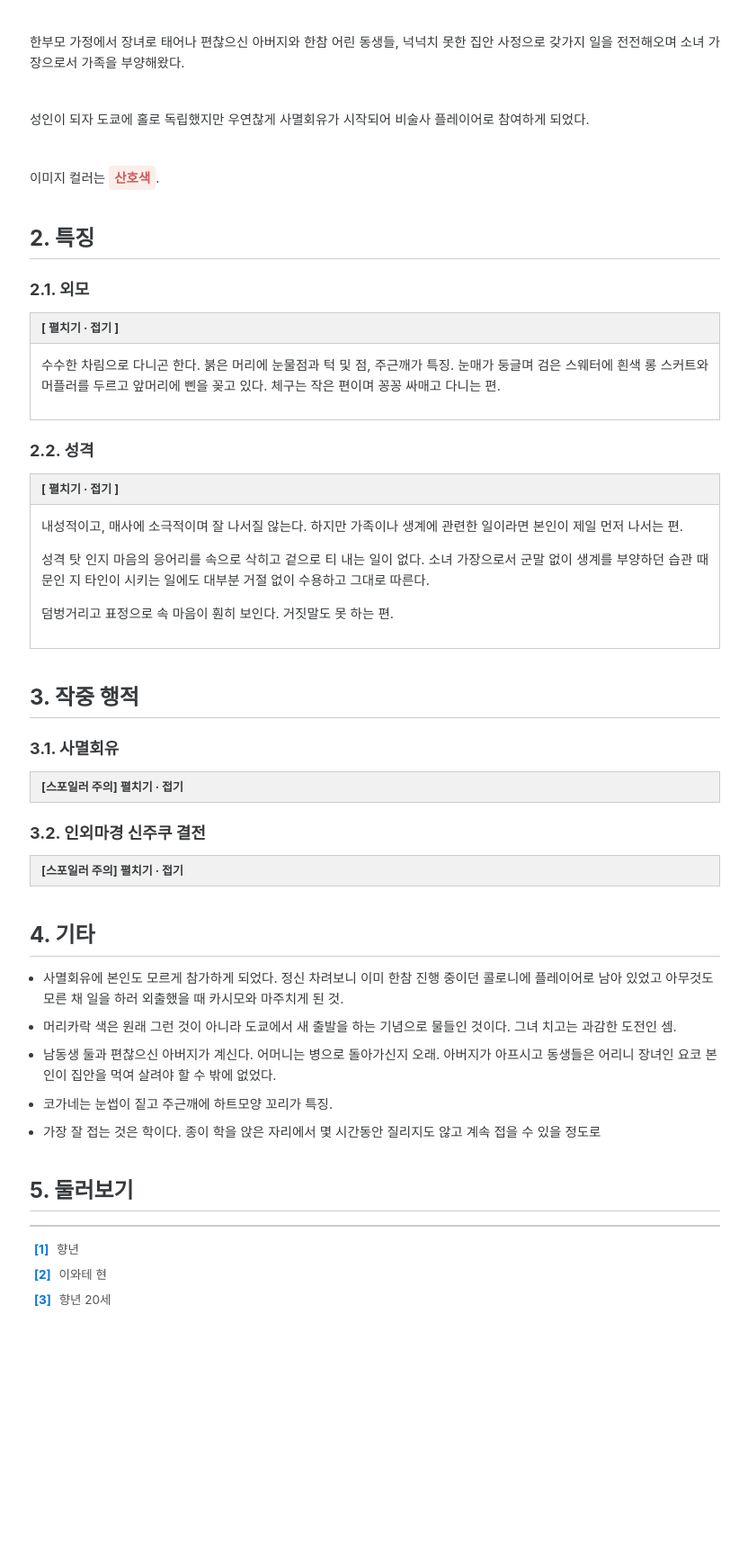
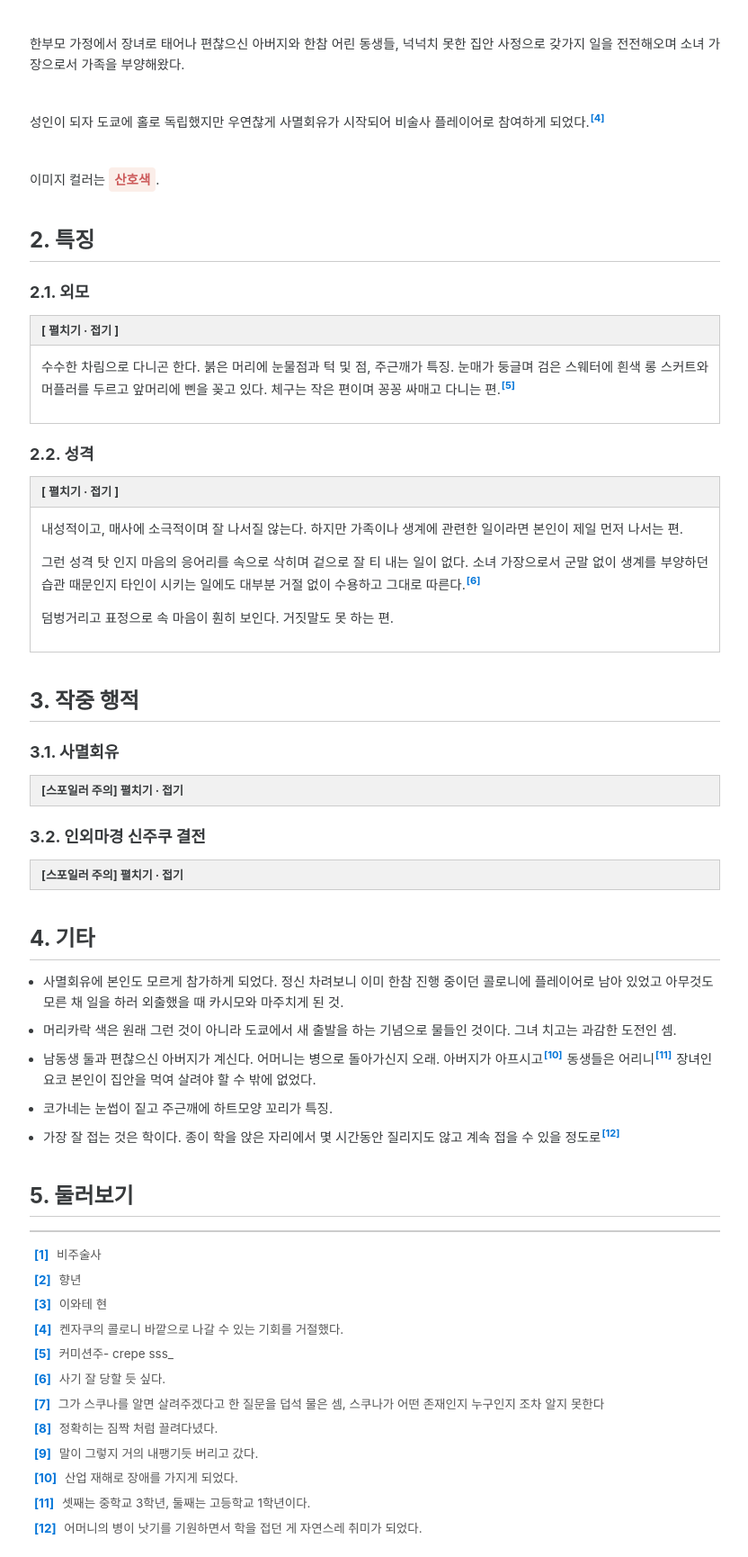
Before and after one commit to 0527bcy-lang/bbangmuwiki, a plain HTML site: page index.html in a window 1280 px wide. Shown: the part 1683-3413 px from the top of the page at 90% size, without its empty margins (223-1055 px from the left). Before the commit the page ends 3159 px from the top, so only its background shows below. Drawn offline with Linux system fonts and the light colour scheme.

Commit message:
index.html 업데이트

```diff
--- a/index.html
+++ b/index.html
@@ -76,7 +76,6 @@
             cursor: pointer;
             user-select: none;
         }
-        /* 처음에는 무조건 닫힌 상태 */
         .frame-body-content {
             display: none;
         }
@@ -347,10 +346,10 @@
             <tr><td class="attr-name">성별</td><td>여성</td></tr>
             <tr><td class="attr-name">체류 콜로니</td><td>도쿄 제 2 콜로니</td></tr>
             <tr><td class="attr-name">취미</td><td>종이 접기</td></tr>
-            <tr><td class="attr-name">술식</td><td>없음</td></tr>
-            <tr><td class="attr-name">나이</td><td>20세<span class="footnote" onclick="showPopup(event, '향년')">[1]</span></td></tr>
+            <tr><td class="attr-name">술식</td><td>없음<span class="footnote" onclick="showPopup(event, '비주술사')">[1]</span></td></tr>
+            <tr><td class="attr-name">나이</td><td>20세<span class="footnote" onclick="showPopup(event, '향년')">[2]</span></td></tr>
             <tr><td class="attr-name">분류</td><td>인간</td></tr>
-            <tr><td class="attr-name">출생</td><td>1998. 05. 31<span class="footnote" onclick="showPopup(event, '이와테 현')">[2]</span></td></tr>
+            <tr><td class="attr-name">출생</td><td>1998. 05. 31<span class="footnote" onclick="showPopup(event, '이와테 현')">[3]</span></td></tr>
             <tr><td class="attr-name">신장</td><td>156cm</td></tr>
         </table>
     </div>
@@ -382,7 +381,7 @@
         <br>
         <p>한부모 가정에서 장녀로 태어나 편찮으신 아버지와 한참 어린 동생들, 넉넉치 못한 집안 사정으로 갖가지 일을 전전해오며 소녀 가장으로서 가족을 부양해왔다.</p>
         <br>
-        <p>성인이 되자 도쿄에 홀로 독립했지만 우연찮게 사멸회유가 시작되어 비술사 플레이어로 참여하게 되었다.</p>
+        <p>성인이 되자 도쿄에 홀로 독립했지만 우연찮게 사멸회유가 시작되어 비술사 플레이어로 참여하게 되었다.<span class="footnote" onclick="showPopup(event, '켄자쿠의 콜로니 바깥으로 나갈 수 있는 기회를 거절했다.')">[4]</span></p>
         <br>
         <p>이미지 컬러는 <span class="coral-tag">산호색</span>.</p>
 
@@ -392,7 +391,7 @@
         <div class="folding-box">
             <div class="folding-header" onclick="toggleFolding('fold-appearance')">[ 펼치기 · 접기 ]</div>
             <div class="folding-content open-active" id="fold-appearance">
-                <p>수수한 차림으로 다니곤 한다. 붉은 머리에 눈물점과 턱 및 점, 주근깨가 특징. 눈매가 둥글며 검은 스웨터에 흰색 롱 스커트와 머플러를 두르고 앞머리에 삔을 꽂고 있다. 체구는 작은 편이며 꽁꽁 싸매고 다니는 편.</p>
+                <p>수수한 차림으로 다니곤 한다. 붉은 머리에 눈물점과 턱 및 점, 주근깨가 특징. 눈매가 둥글며 검은 스웨터에 흰색 롱 스커트와 머플러를 두르고 앞머리에 삔을 꽂고 있다. 체구는 작은 편이며 꽁꽁 싸매고 다니는 편.<span class="footnote" onclick="showPopup(event, '커미션주- crepe sss_')">[5]</span></p>
             </div>
         </div>
 
@@ -401,7 +400,7 @@
             <div class="folding-header" onclick="toggleFolding('fold-personality')">[ 펼치기 · 접기 ]</div>
             <div class="folding-content open-active" id="fold-personality">
                 <p>내성적이고, 매사에 소극적이며 잘 나서질 않는다. 하지만 가족이나 생계에 관련한 일이라면 본인이 제일 먼저 나서는 편.</p>
-                <p>성격 탓 인지 마음의 응어리를 속으로 삭히고 겉으로 티 내는 일이 없다. 소녀 가장으로서 군말 없이 생계를 부양하던 습관 때문인 지 타인이 시키는 일에도 대부분 거절 없이 수용하고 그대로 따른다.</p>
+                <p>그런 성격 탓 인지 마음의 응어리를 속으로 삭히며 겉으로 잘 티 내는 일이 없다. 소녀 가장으로서 군말 없이 생계를 부양하던 습관 때문인지 타인이 시키는 일에도 대부분 거절 없이 수용하고 그대로 따른다.<span class="footnote" onclick="showPopup(event, '사기 잘 당할 듯 싶다.')">[6]</span></p>
                 <p>덤벙거리고 표정으로 속 마음이 훤히 보인다. 거짓말도 못 하는 편.</p>
             </div>
         </div>
@@ -413,9 +412,9 @@
             <div class="folding-header" onclick="toggleFolding('fold-history-1')">[스포일러 주의] 펼치기 · 접기</div>
             <div class="folding-content" id="fold-history-1">
                 <p>사멸회유 초반, 도쿄 제 2 콜로니에 체류하는 영자로 켄자쿠의 게임 참여를 포기할 수 있는 기회를 얻었음에도 가족 생각에 그저 악몽일 것이라 생각했고 결국 콜로니에 남겠다고 말한 후 그대로 플레이어가 되었다.</p>
-                <p>스쿠나를 찾으며 포인트를 모으던 카시모와 만나게 되었고 임기응변으로 스쿠나를 안다며 거짓말을 쳐 그에게서 살아 남았다. 카시모가 스쿠나를 찾기 위한 열쇠와 같은 존재로 치부하며 데리고 다녔지만 그 마저도 머지않아 들키게 된다.</p>
-                <p>다행스럽게도 그의 변덕으로 인해 곁에 남기만 하고 죽임을 당하진 않았다.</p>
-                <p>사멸회유 후반, 카시모가 신주쿠 결전을 위해 떠나며 사멸회유가 끝나는 틈을 타 일상으로 돌아가라 말 하곤 요코는 콜로니 안에, 카시모는 신주쿠로 떠나게 된다.</p>
+                <p>스쿠나를 찾으며 포인트를 모으던 카시모와 만나게 되었고 임기응변으로 스쿠나를 안다며 거짓말을 쳐 그에게서 살아 남았다.<span class="footnote" onclick="showPopup(event, '그가 스쿠나를 알면 살려주겠다고 한 질문을 덥석 물은 셈, 스쿠나가 어떤 존재인지 누구인지 조차 알지 못한다')">[7]</span> 카시모가 스쿠나를 찾기 위한 열쇠와 같은 존재로 치부하며 데리고 다녔지만 그 마저도 머지않아 들키게 된다.</p>
+                <p>다행스럽게도 그의 변덕으로 인해 곁에 남기만 하고 죽임을 당하진 않았다.<span class="footnote" onclick="showPopup(event, '정확히는 짐짝 처럼 끌려다녔다.')">[8]</span></p>
+                <p>사멸회유 후반, 카시모가 신주쿠 결전을 위해 떠나며 사멸회유가 끝나는 틈을 타 일상으로 돌아가라 말 하곤<span class="footnote" onclick="showPopup(event, '말이 그렇지 거의 내팽기듯 버리고 갔다.')">[9]</span> 요코는 콜로니 안에, 카시모는 신주쿠로 떠나게 된다.</p>
                 <br>
             </div>
         </div>
@@ -424,7 +423,7 @@
         <div class="folding-box">
             <div class="folding-header" onclick="toggleFolding('fold-history-2')">[스포일러 주의] 펼치기 · 접기</div>
             <div class="folding-content" id="fold-history-2">
-                <p>남은 플레이어들을 사냥하던 켄자쿠와 마주치고 긴 파이프에 관통상을 입으며 과다 출혈로 사망한다.<span class="footnote" onclick="showPopup(event, '향년 20세')">[3]</span></p>
+                <p>남은 플레이어들을 사냥하던 켄자쿠와 마주치고 긴 파이프에 관통상을 입으며 과다 출혈로 사망한다.</p>
             </div>
         </div>
 
@@ -432,17 +431,26 @@
         <ul class="etc-items">
             <li>사멸회유에 본인도 모르게 참가하게 되었다. 정신 차려보니 이미 한참 진행 중이던 콜로니에 플레이어로 남아 있었고 아무것도 모른 채 일을 하러 외출했을 때 카시모와 마주치게 된 것.</li>
             <li>머리카락 색은 원래 그런 것이 아니라 도쿄에서 새 출발을 하는 기념으로 물들인 것이다. 그녀 치고는 과감한 도전인 셈.</li>
-            <li>남동생 둘과 편찮으신 아버지가 계신다. 어머니는 병으로 돌아가신지 오래. 아버지가 아프시고 동생들은 어리니 장녀인 요코 본인이 집안을 먹여 살려야 할 수 밖에 없었다.</li>
+            <li>남동생 둘과 편찮으신 아버지가 계신다. 어머니는 병으로 돌아가신지 오래. 아버지가 아프시고<span class="footnote" onclick="showPopup(event, '산업 재해로 장애를 가지게 되었다.')">[10]</span> 동생들은 어리니<span class="footnote" onclick="showPopup(event, '셋째는 중학교 3학년, 둘째는 고등학교 1학년이다.')">[11]</span> 장녀인 요코 본인이 집안을 먹여 살려야 할 수 밖에 없었다.</li>
             <li>코가네는 눈썹이 짙고 주근깨에 하트모양 꼬리가 특징.</li>
-            <li>가장 잘 접는 것은 학이다. 종이 학을 앉은 자리에서 몇 시간동안 질리지도 않고 계속 접을 수 있을 정도로</li>
+            <li>가장 잘 접는 것은 학이다. 종이 학을 앉은 자리에서 몇 시간동안 질리지도 않고 계속 접을 수 있을 정도로<span class="footnote" onclick="showPopup(event, '어머니의 병이 낫기를 기원하면서 학을 접던 게 자연스레 취미가 되었다.')">[12]</span></li>
         </ul>
 
         <h2 id="sec-5">5. 둘러보기</h2>
         <div class="loop-box">
             <ul class="loop-list">
-                <li><span class="loop-num">[1]</span> 향년</li>
-                <li><span class="loop-num">[2]</span> 이와테 현</li>
-                <li><span class="loop-num">[3]</span> 향년 20세</li>
+                <li><span class="loop-num">[1]</span> 비주술사</li>
+                <li><span class="loop-num">[2]</span> 향년</li>
+                <li><span class="loop-num">[3]</span> 이와테 현</li>
+                <li><span class="loop-num">[4]</span> 켄자쿠의 콜로니 바깥으로 나갈 수 있는 기회를 거절했다.</li>
+                <li><span class="loop-num">[5]</span> 커미션주- crepe sss_</li>
+                <li><span class="loop-num">[6]</span> 사기 잘 당할 듯 싶다.</li>
+                <li><span class="loop-num">[7]</span> 그가 스쿠나를 알면 살려주겠다고 한 질문을 덥석 물은 셈, 스쿠나가 어떤 존재인지 누구인지 조차 알지 못한다</li>
+                <li><span class="loop-num">[8]</span> 정확히는 짐짝 처럼 끌려다녔다.</li>
+                <li><span class="loop-num">[9]</span> 말이 그렇지 거의 내팽기듯 버리고 갔다.</li>
+                <li><span class="loop-num">[10]</span> 산업 재해로 장애를 가지게 되었다.</li>
+                <li><span class="loop-num">[11]</span> 셋째는 중학교 3학년, 둘째는 고등학교 1학년이다.</li>
+                <li><span class="loop-num">[12]</span> 어머니의 병이 낫기를 기원하면서 학을 접던 게 자연스레 취미가 되었다.</li>
             </ul>
         </div>
     </div>
```
